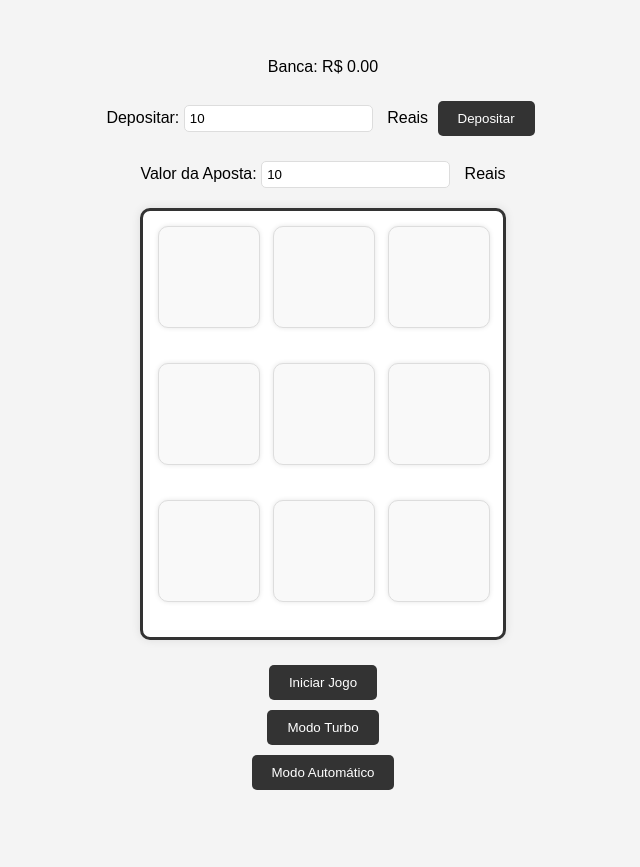
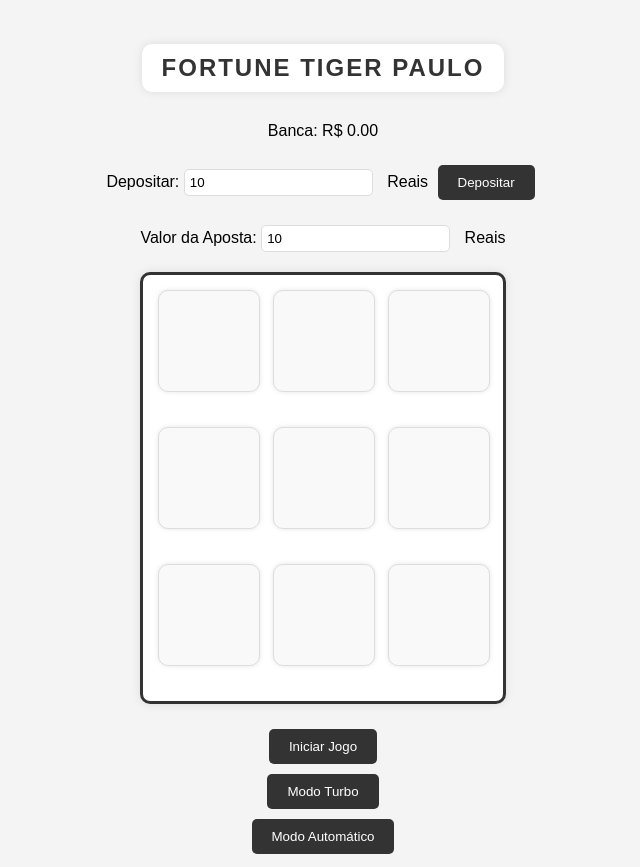
Before and after one commit to ScriptHit/alien, a plain HTML site: page index.html in a window 1280 px wide. Shown: the whole page, without its empty margins (317-957 px from the left). Before the commit the page ends 803 px from the top, so only its background shows below. Drawn offline with Linux system fonts and the light colour scheme.

Commit message:
Update index.html

```diff
--- a/index.html
+++ b/index.html
@@ -11,7 +11,19 @@
             display: flex;
             flex-direction: column;
             align-items: center;
-            padding-top: 50px;
+            padding-top: 20px;
+        }
+
+        h1 {
+            color: #333;
+            background-color: #fff;
+            padding: 10px 20px;
+            border-radius: 10px;
+            box-shadow: 0 0 10px rgba(0, 0, 0, 0.1);
+            margin-bottom: 30px;
+            font-size: 24px;
+            text-transform: uppercase;
+            letter-spacing: 2px;
         }
 
         #gameArea {
@@ -67,6 +79,8 @@
     </style>
 </head>
 <body>
+    <h1>FORTUNE TIGER PAULO</h1>
+
     <div>
         Banca: R$ <span id="bankAmount">0</span>
     </div>
```
